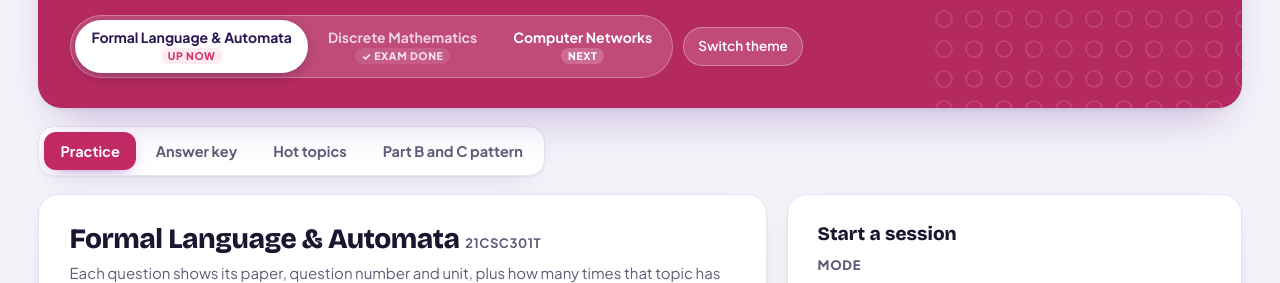
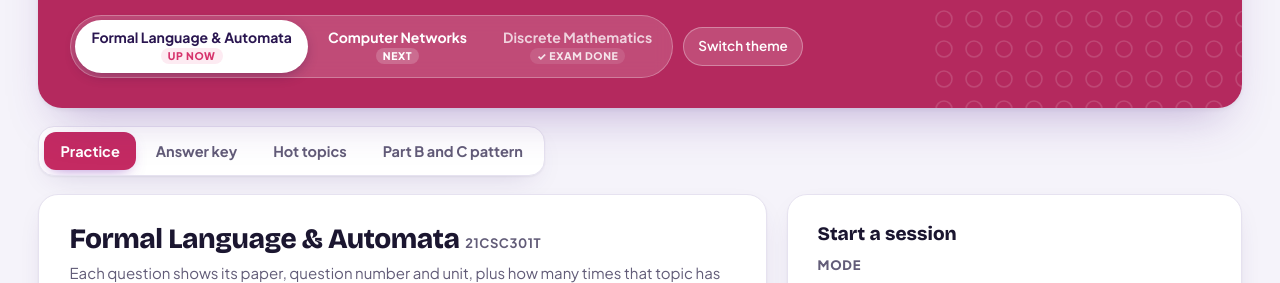
Before and after one commit to Laksh718/Endsem-Practice, a plain HTML site: page index.html in a window 1280 px wide. Shown: the part 200-483 px from the top of the page. Drawn offline with nearby package versions, Linux system fonts and the light colour scheme.

Commit message:
Put Computer Networks second

```diff
--- a/index.html
+++ b/index.html
@@ -3,7 +3,7 @@
 <head>
 <meta charset="utf-8">
 <meta name="viewport" content="width=device-width, initial-scale=1, viewport-fit=cover">
-<title>OMR Practice – FLA, Discrete Maths &amp; CN past papers</title>
+<title>OMR Practice – FLA, CN &amp; Discrete Maths past papers</title>
 <link rel="icon" type="image/svg+xml" href="favicon.svg">
 <meta name="theme-color" content="#b4295e">
 <link rel="preconnect" href="https://fonts.googleapis.com">
@@ -390,8 +390,8 @@ var PAPERS={
 /* Order = exam order. status: "now" (next exam), "done" (exam written), "next" (after that). */
 var SUBJECTS={
  fla:{name:"Formal Language & Automata",short:"FLA",code:"21CSC301T",status:"now"},
- dm:{name:"Discrete Mathematics",short:"DM",code:"21MAB302T",status:"done"},
- cn:{name:"Computer Networks",short:"CN",code:"21CSC302J",status:"next"}
+ cn:{name:"Computer Networks",short:"CN",code:"21CSC302J",status:"next"},
+ dm:{name:"Discrete Mathematics",short:"DM",code:"21MAB302T",status:"done"}
 };
 var STATUS={now:"Up now",done:"Exam done",next:"Next"};
 var UNITS={
```
